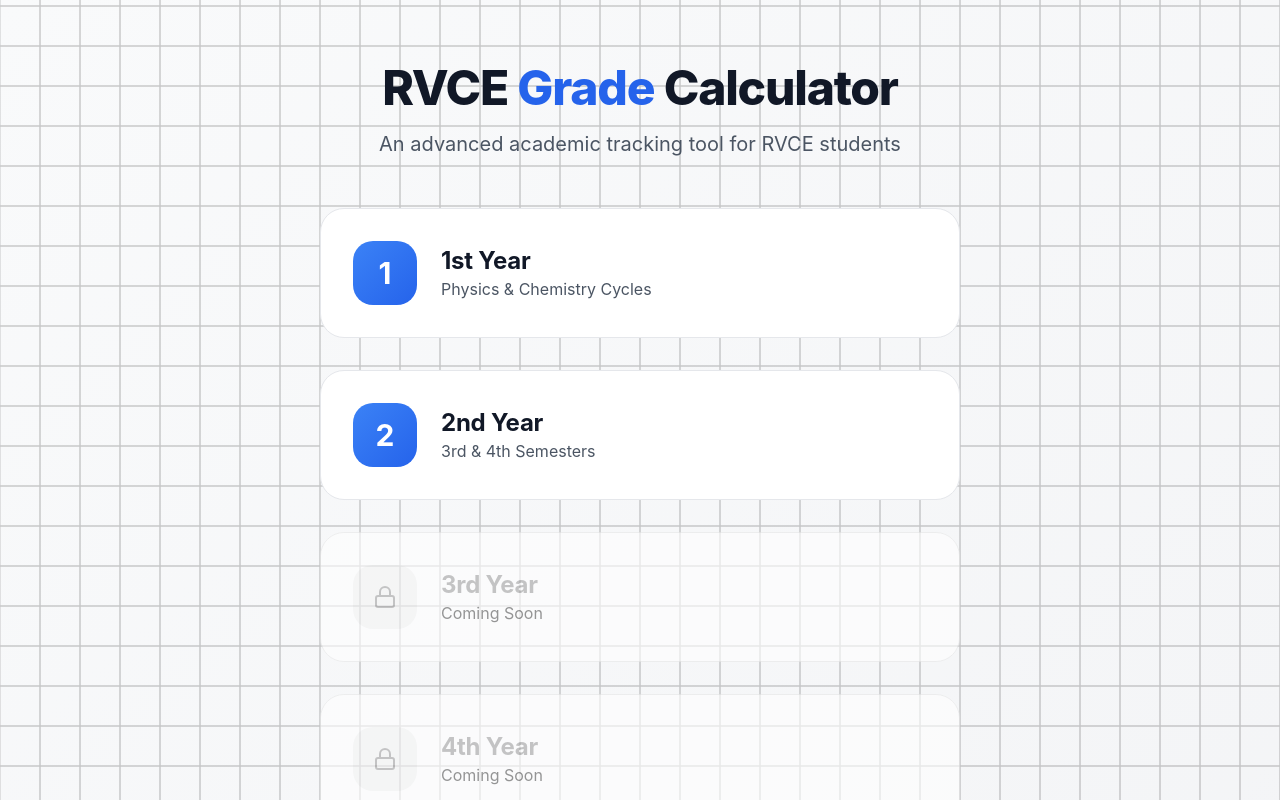
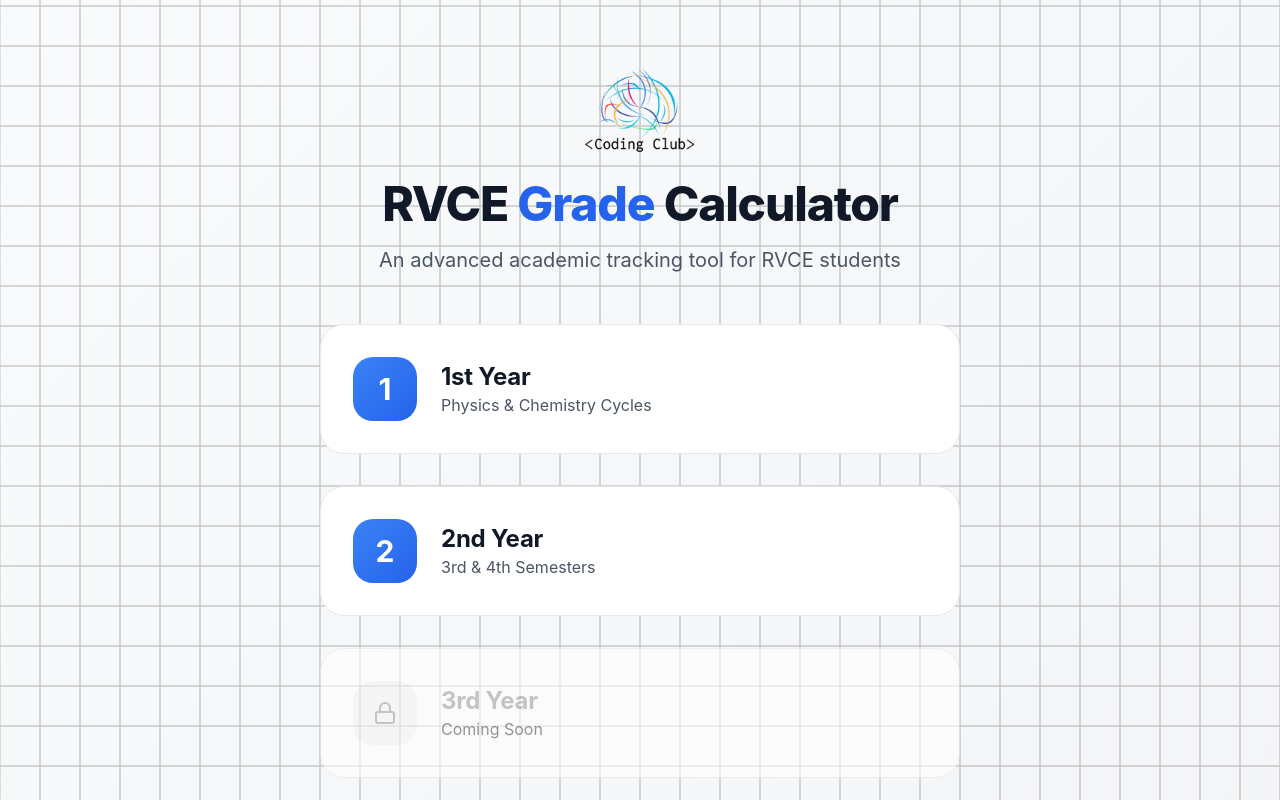
Before and after one commit to VivaanHooda/rvce-grade-calculator, a React (Vite) app: page / in a window 1280 px wide. Built offline with nearby package versions, Linux system fonts and the light colour scheme.

Commit message:
Add CC Logo

```diff
--- a/src/components/common/YearSelection.jsx
+++ b/src/components/common/YearSelection.jsx
@@ -32,6 +32,9 @@
     return (
         <div className="space-y-8 sm:space-y-12">
             <div className="text-center px-4">
+                <div className="flex justify-center mb-4 sm:mb-5">
+                    <img src="/cclogo.png" alt="Coding Club Logo" className="h-16 sm:h-20 md:h-24 w-auto object-contain" />
+                </div>
                 <h1 className="text-3xl sm:text-4xl md:text-5xl font-extrabold text-gray-900 mb-3 sm:mb-4 tracking-tight">
                     RVCE <span className="text-blue-600">Grade</span> Calculator
                 </h1>
```
Also changed, not shown: public/cclogo.png (added).
